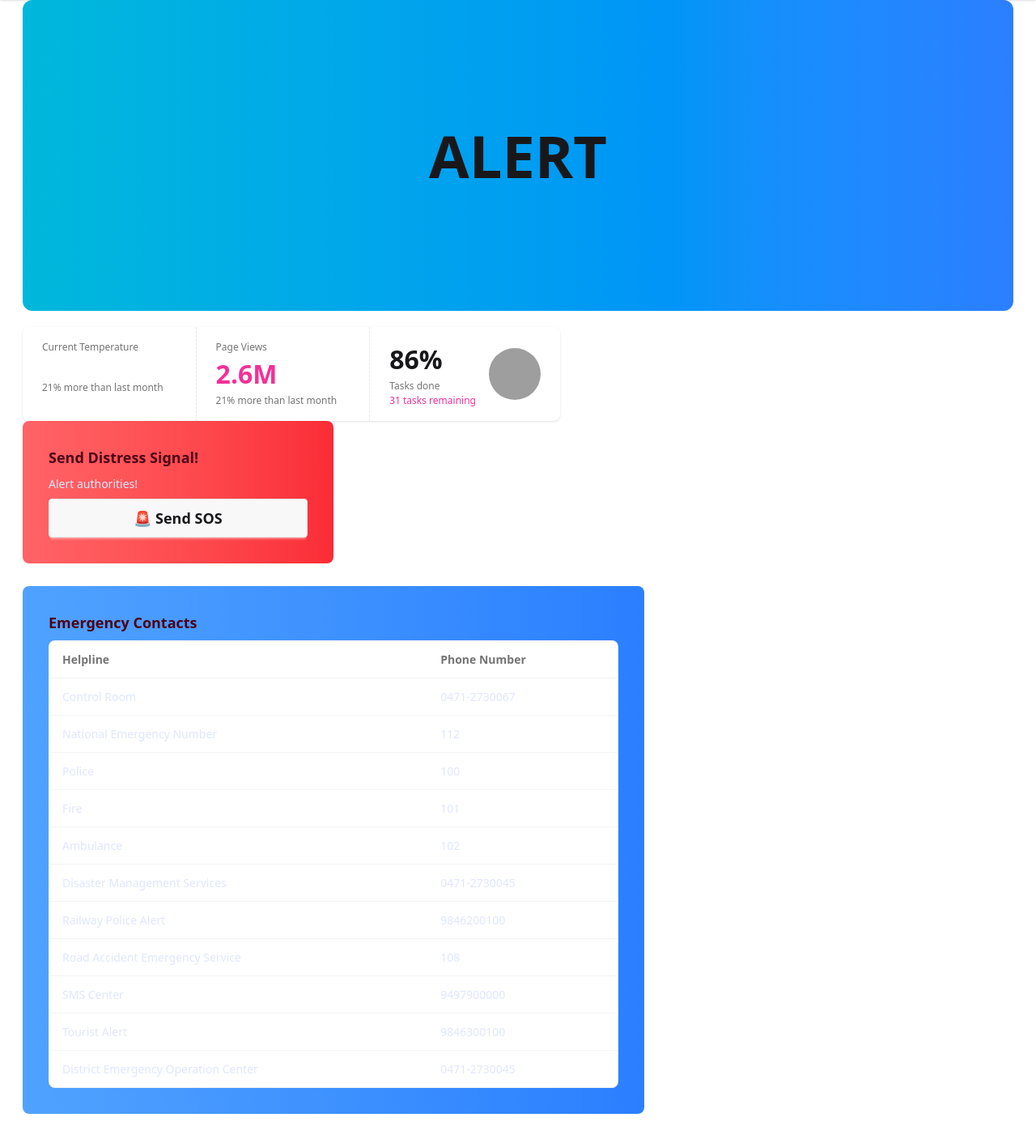
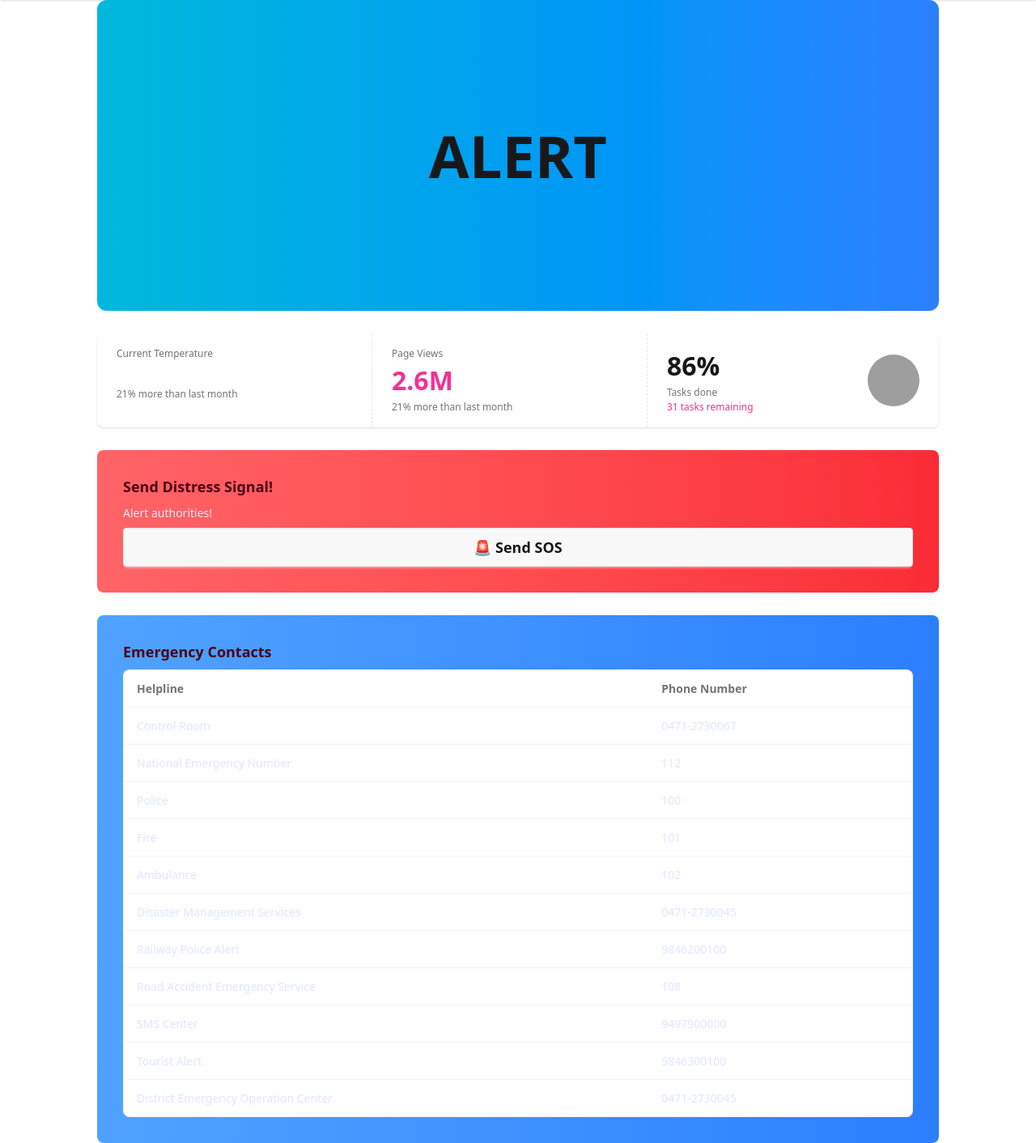
Before and after one commit to vachan-maker/alert, a Flask app: page / in a window 1280 px wide. Shown: the part 64-1476 px from the top of the page at 81% size. Before the commit the page ends 1440 px from the top, so only its background shows below. Run offline with Flask 3, Linux system fonts and the light colour scheme; the visitor is signed in with stand-in values (Sample User, id 1); grey boxes are pictures that could not be loaded.

Commit message:
made interface more a little more sleek

```diff
--- a/disasterResponse/static/src/output.css
+++ b/disasterResponse/static/src/output.css
@@ -2352,6 +2352,9 @@
   .mb-5 {
     margin-bottom: calc(var(--spacing) * 5);
   }
+  .mb-7 {
+    margin-bottom: calc(var(--spacing) * 7);
+  }
   .alert {
     display: grid;
     align-items: center;
@@ -2844,6 +2847,15 @@
   }
   .px-7 {
     padding-inline: calc(var(--spacing) * 7);
+  }
+  .px-12 {
+    padding-inline: calc(var(--spacing) * 12);
+  }
+  .px-20 {
+    padding-inline: calc(var(--spacing) * 20);
+  }
+  .px-30 {
+    padding-inline: calc(var(--spacing) * 30);
   }
   .text-center {
     text-align: center;
--- a/disasterResponse/templates/index.html
+++ b/disasterResponse/templates/index.html
@@ -60,14 +60,14 @@
 const url = "https://api.open-meteo.com/v1/forecast";
 
 </script>
-<div class="px-7">
+<div class="px-30">
   <div class="min-h-96 rounded-xl flex items-center justify-center bg-linear-to-r from-cyan-500 to-blue-500">
     <h1 class="font-extrabold text-center text-7xl">ALERT</h1>
 
   </div>
 </div>
-<div class="px-7 mt-5">
-  <div class="stats shadow">
+<div class="px-30 mt-7 w-full">
+  <div class="stats shadow w-full">
     <div class="stat">
       <div class="stat-figure text-primary">
       </div>
@@ -97,7 +97,7 @@ const url = "https://api.open-meteo.com/v1/forecast";
       <div class="stat-desc text-secondary">31 tasks remaining</div>
     </div>
   </div>
-<div class="card bg-gradient-to-r from-red-400 to-red-500 text-primary-content w-96">
+<div class="card bg-gradient-to-r from-red-400 to-red-500 text-primary-content w-96 mb-7 mt-7 w-full">
   <div class="card-body">
     <h2 class="card-title text-error-content">Send Distress Signal!</h2>
     <p>Alert authorities!</p>
@@ -128,7 +128,7 @@ const url = "https://api.open-meteo.com/v1/forecast";
     </div>
   </div>
 </div>
-<div class="card bg-gradient-to-r from-blue-400 to-blue-500 text-primary-content w-3xl min-h-40 mt-7">
+<div class="card bg-gradient-to-r from-blue-400 to-blue-500 text-primary-content min-h-40 mt-7 w-full">
   <div class="card-body">
     <h2 class="card-title text-error-content">Emergency Contacts</h2>
     <div class="overflow-x-auto rounded-box border border-base-content/5 bg-base-100">
```
